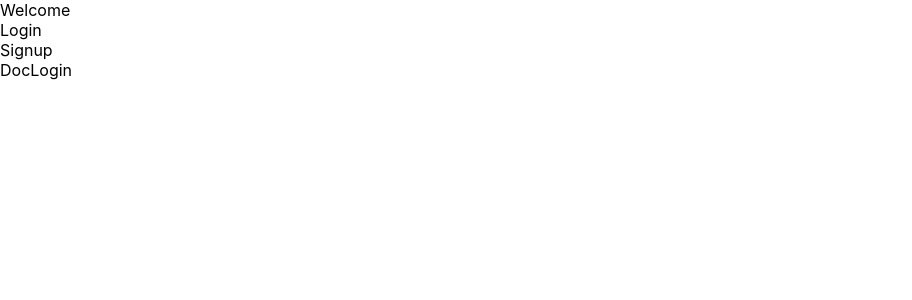
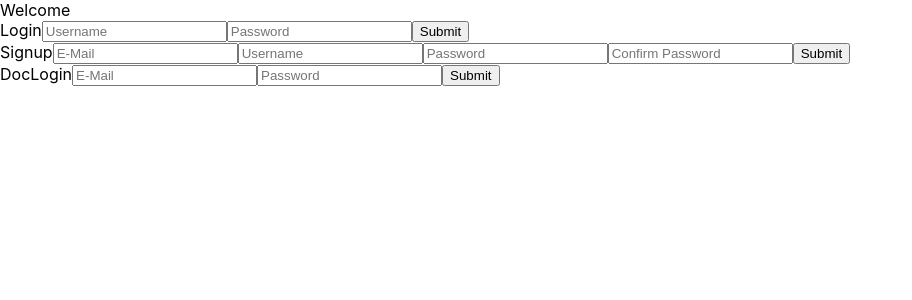
Before and after one commit to oladimejitaiwoodusote/phase-4-project, a React (Create React App) app in the folder client/: page /signup in a window 1280 px wide. Shown: the top 300 px of the page, without its empty margins (0-912 px from the left). Built offline with nearby package versions, Linux system fonts and the light colour scheme.

Commit message:
form setup

```diff
--- a/client/src/components/DocLogin.js
+++ b/client/src/components/DocLogin.js
@@ -1,8 +1,40 @@
 import React from 'react'
+import { useState } from 'react'
 
 function DocLogin() {
+
+    // #region controlled form
+    const [formData, setData] = useState(
+        {
+            email: "",
+            pass: ""
+        }
+    )
+
+    function changeHandler(e) {
+        setData({...formData, [e.target.name]: e.target.value})
+    }
+
+    // #endregion
+
+    function submitHandler(e) {
+        // AUTH here
+        e.preventDefault()
+        setData({
+            email: "",
+            pass: ""
+        })
+    }
+
+    // add 2FA for this login via email
+
     return (
-        <div>DocLogin</div>
+        <form onSubmit={submitHandler}>
+            <span>DocLogin</span>
+            <input onChange={changeHandler} name='email' type='email' placeholder='E-Mail' value={formData.email}></input>
+            <input onChange={changeHandler} name='pass' type='password' placeholder='Password' value={formData.pass}></input>
+            <input type='submit'></input>
+        </form>
     )
 }
 
--- a/client/src/components/Login.js
+++ b/client/src/components/Login.js
@@ -1,8 +1,38 @@
 import React from 'react'
+import { useState } from 'react'
 
 function Login() {
+
+    // #region controlled form
+    const [formData, setData] = useState(
+        {
+            user: "",
+            pass: ""
+        }
+    )
+
+    function changeHandler(e) {
+        setData({...formData, [e.target.name]: e.target.value})
+    }
+
+    // #endregion
+
+    function submitHandler(e) {
+        // AUTH here
+        e.preventDefault()
+        setData({
+            user: "",
+            pass: ""
+        })
+    }
+
     return (
-        <div>Login</div>
+        <form onSubmit={submitHandler}>
+            <span>Login</span>
+            <input onChange={changeHandler} name='user' placeholder='Username' value={formData.user}></input>
+            <input onChange={changeHandler} name='pass' placeholder='Password' type='password' value={formData.pass}></input>
+            <input onChange={changeHandler} type='submit'></input>
+        </form>
     )
 }
 export default Login
--- a/client/src/components/Signup.js
+++ b/client/src/components/Signup.js
@@ -1,8 +1,48 @@
 import React from 'react'
+import { useState } from 'react'
 
 function Signup() {
+
+    // #region controlled form
+    const [formData, setData] = useState(
+        {
+            email: "",
+            user: "",
+            pass: ""
+        }
+    )
+
+    function changeHandler(e) {
+        setData({...formData, [e.target.name]: e.target.value})
+    }
+
+    // #endregion
+
+    function confirmHandler(e) {
+        return
+    }
+
+    function submitHandler(e) {
+        // AUTH here
+        e.preventDefault()
+        setData({
+            email: "",
+            user: "",
+            pass: ""
+        })
+    }
+
+    // add password validations (must contain letter number special character, must match confirm)
+
     return (
-        <div>Signup</div>
+        <form onSubmit={submitHandler}>
+            <span>Signup</span>
+            <input onChange={changeHandler} placeholder='E-Mail' type='email' name='email' value={formData.email}></input>
+            <input onChange={changeHandler} placeholder='Username' name='user' value={formData.user}></input>
+            <input onChange={changeHandler} placeholder='Password' type='password' name='pass' value={formData.pass}></input>
+            <input onChange={confirmHandler} placeholder='Confirm Password' type='password'></input>
+            <input type='submit'></input>
+        </form>
     )
 }
 
```
